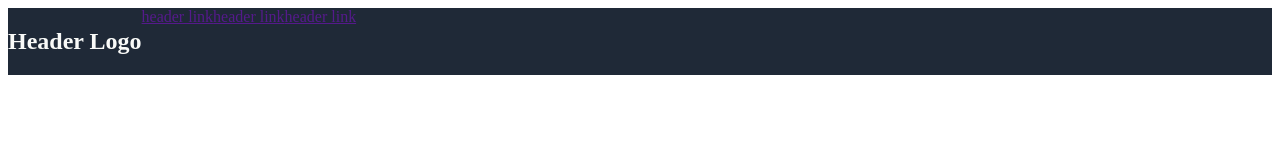
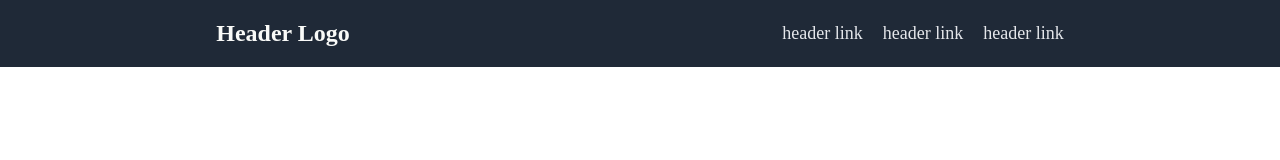
Before and after one commit to moha-kun/landingPage, a plain HTML site: page index.html in a window 1280 px wide. Drawn offline with Linux system fonts and the light colour scheme.

Commit message:
Update style.css

```diff
--- a/style.css
+++ b/style.css
@@ -1,17 +1,29 @@
-header {
+body {
+    margin: 0px;
+}
+
+.header {
     display: flex;
+    justify-content: space-around;
+    align-items: center;
     background-color: #1f2937;
 }
 
-header h2 {
+.header .headerLogo {
     font-size: 24px;
     color: #F9FAF8;
 }
 
-header ul {
+.header .linksList {
     display: flex;
     margin: 0px;
     padding: 0px;
     list-style: none;
+    gap: 20px;
+}
+
+.header .linksList a{
+    color: #E5E7EB;
+    font-size: 18px;
     text-decoration: none;
 }
```
